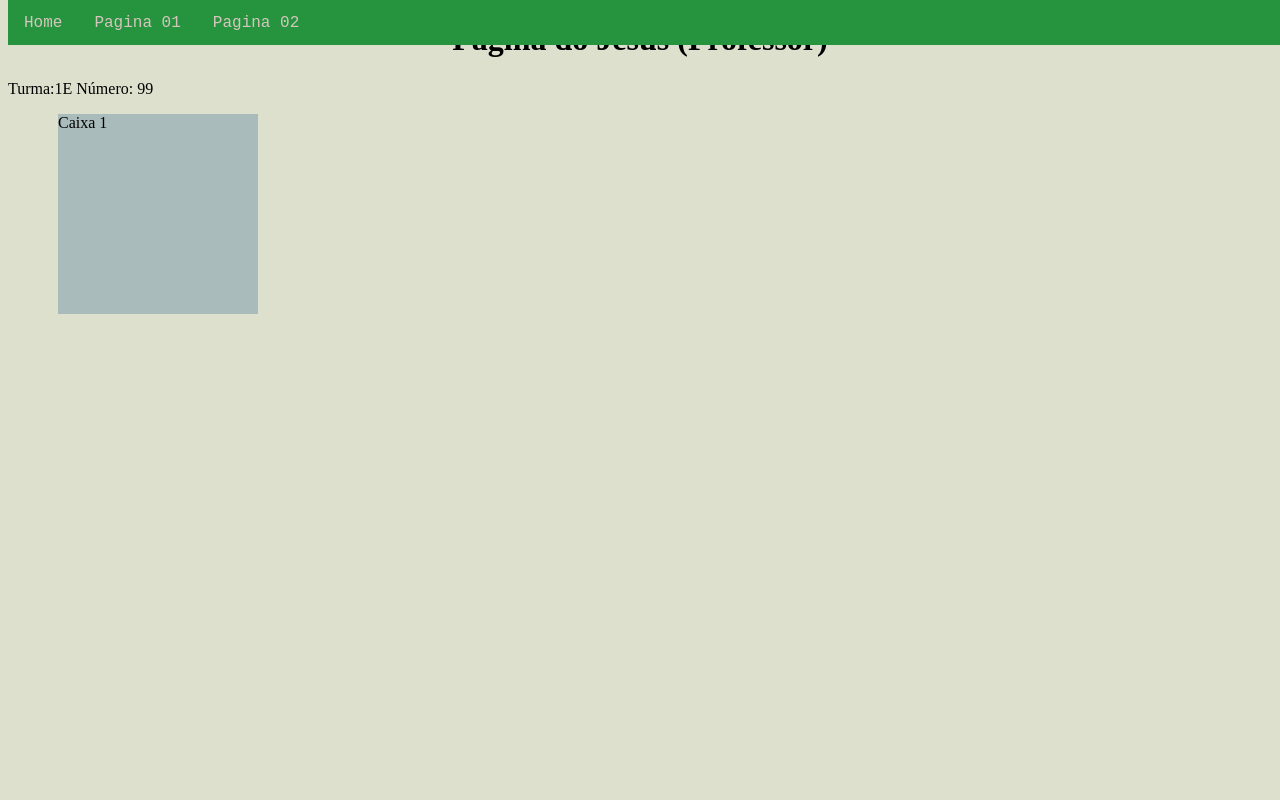
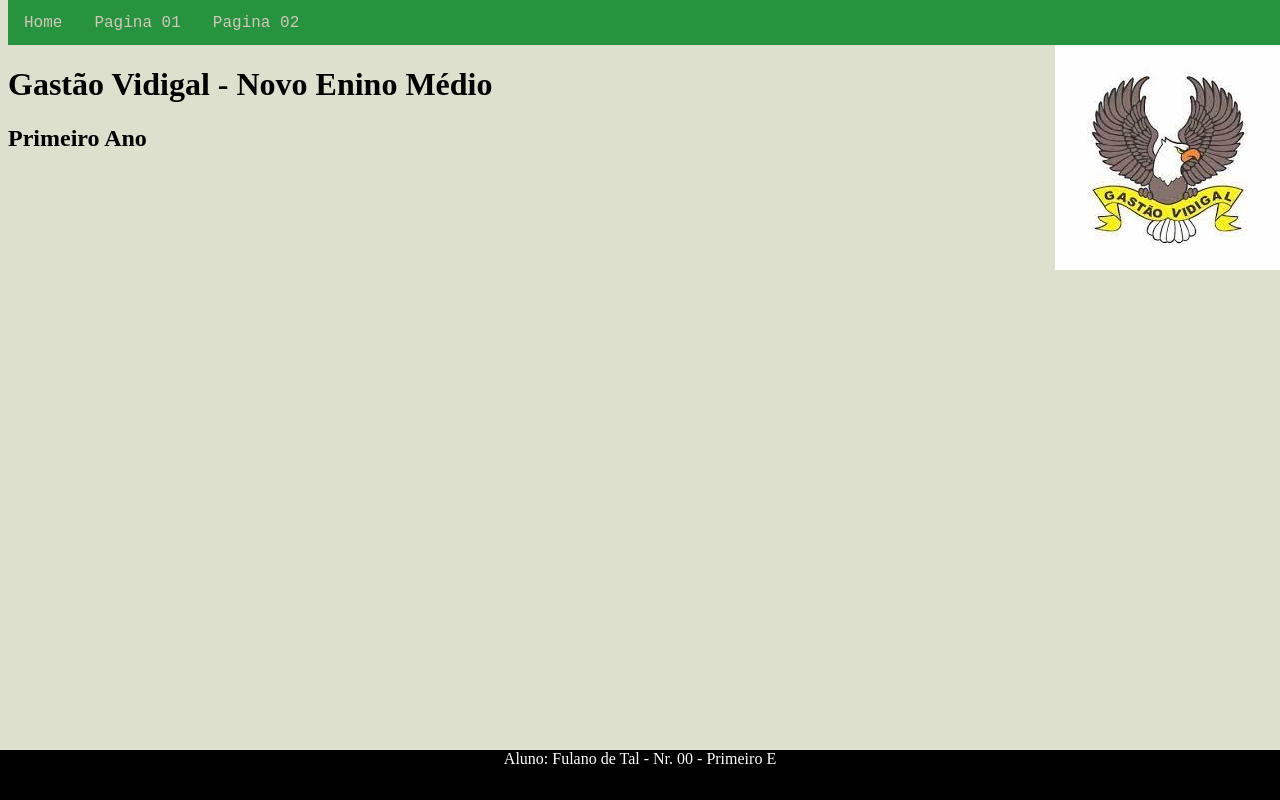
Before and after one commit to jesusmaringa/primeiroe_2t, a plain HTML site: page index.html in a window 1280 px wide. Drawn offline with Linux system fonts and the light colour scheme.

Commit message:
Aula 17-08

```diff
--- a/estilo.css
+++ b/estilo.css
@@ -46,12 +46,41 @@ li a:hover {
 }
 .boxImage {
   position: absolute;
-  width: 400px;
-  height: 100px;
+  width: 90%;
+  height: 80px;
   background: red;
-  top: 30%;
+  top: 45px;
+  left: 0;
+  margin: 20px;
+  border-color: blue;
+  border-width: 20px;
+  border-style: solid;
+  padding: 20px;
+  display: flex;
+  justify-content: center;
 }
 #bola {
    width: 80px;
    height: 80px;
 }
+.rodape {
+   position: absolute;
+   width: 100%;
+   height: 50px;
+   color: rgb(255, 255, 255);
+   background: rgb(0, 0, 0);
+   left: 0;
+   bottom: 0;
+   display: flex;
+   justify-content: center;
+}
+.conteudoHome {
+   position: absolute;
+   top: 45px;
+}
+.logoGastao {
+  position: absolute;
+  right: 0;
+  top: 45px;
+
+}
--- a/index.html
+++ b/index.html
@@ -15,11 +15,20 @@
          </ul>
        </nav>
     </div>
-    <h1>Página do Jesus (Professor)</h1>
-    <p>Turma:1E      Número: 99</p>
+    <div class="logoGastao">
+      <img id="logo" src="logo_gastao.jpeg" alt="">
+    </div>
 
-    <div class="caixa1">
-      Caixa 1
+    <div class="conteudoHome">
+      <h1>Gastão Vidigal - Novo Enino Médio</h1>
+
+      <h2>Primeiro Ano</h2>
+
+
+    </div>
+
+    <div class="rodape">
+      Aluno: Fulano de Tal - Nr. 00 - Primeiro E
     </div>
 
   </body>
```
Also changed, not shown: pagina01.html (+1 -1 lines), logo_gastao.jpeg (added).
